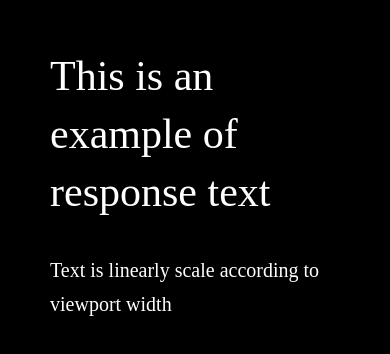
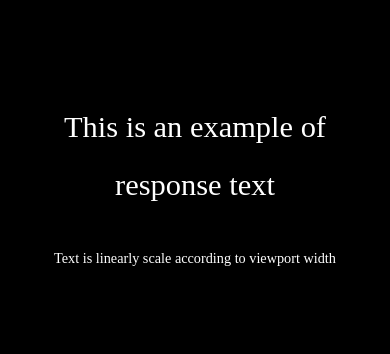
Before and after one commit to satyam-seth-learnings/css_experiments, a plain HTML site: page Responsive Font/demo.html in a window 390 px wide. Shown: the part 238-592 px from the top of the page. Drawn offline with Linux system fonts and the light colour scheme.

Commit message:
update responsive font

```diff
--- a/Responsive Font/style.scss
+++ b/Responsive Font/style.scss
@@ -46,13 +46,14 @@ body {
     flex-direction: column;
     padding-inline: 1.5rem;
     justify-content: center;
+    align-items: center;
+    text-align: center;
 
     h2 {
         max-width: 25ch;
         font-family: 'DM Serif Display';
         font-weight: 400;
-        // font-size: 1.875rem;
-        font-size: clamp(1.875rem, 1.1107rem + 3.2609vw, 2.625rem);
+        font-size: 1.875rem;
         line-height: 2.5625rem;
     }
 
@@ -69,12 +70,14 @@ body {
 
         h2 {
             // font-size: 2.625rem;
-            font-size: clamp(2.625rem, 1.8186rem + 1.7341vw, 3rem);
+            // font-size: clamp(1.875rem, 1.1107rem + 3.2609vw, 2.625rem);
+            font-size: clamp(1.875rem, 1.1128rem + 3.2432vw, 3rem);
             line-height: 3.625rem;
         }
 
         p {
-            font-size: 1.25rem;
+            // font-size: 1.25rem;
+            font-size: clamp(0.875rem, 0.4516rem + 1.8018vw, 1.5rem);
             line-height: 170%;
         }
     }
```
Also changed, not shown: Responsive Font/style.css, 1 other file.
